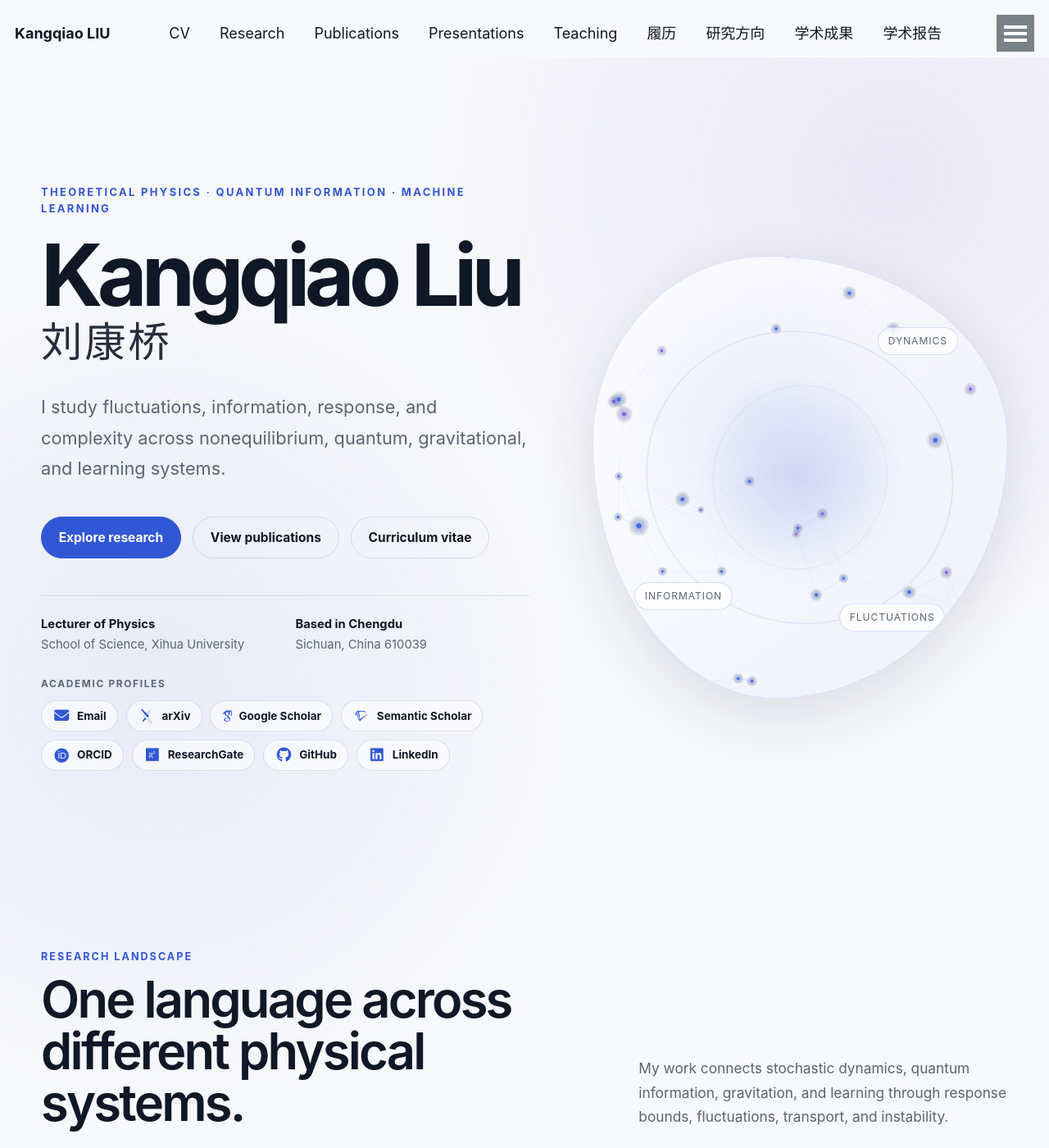
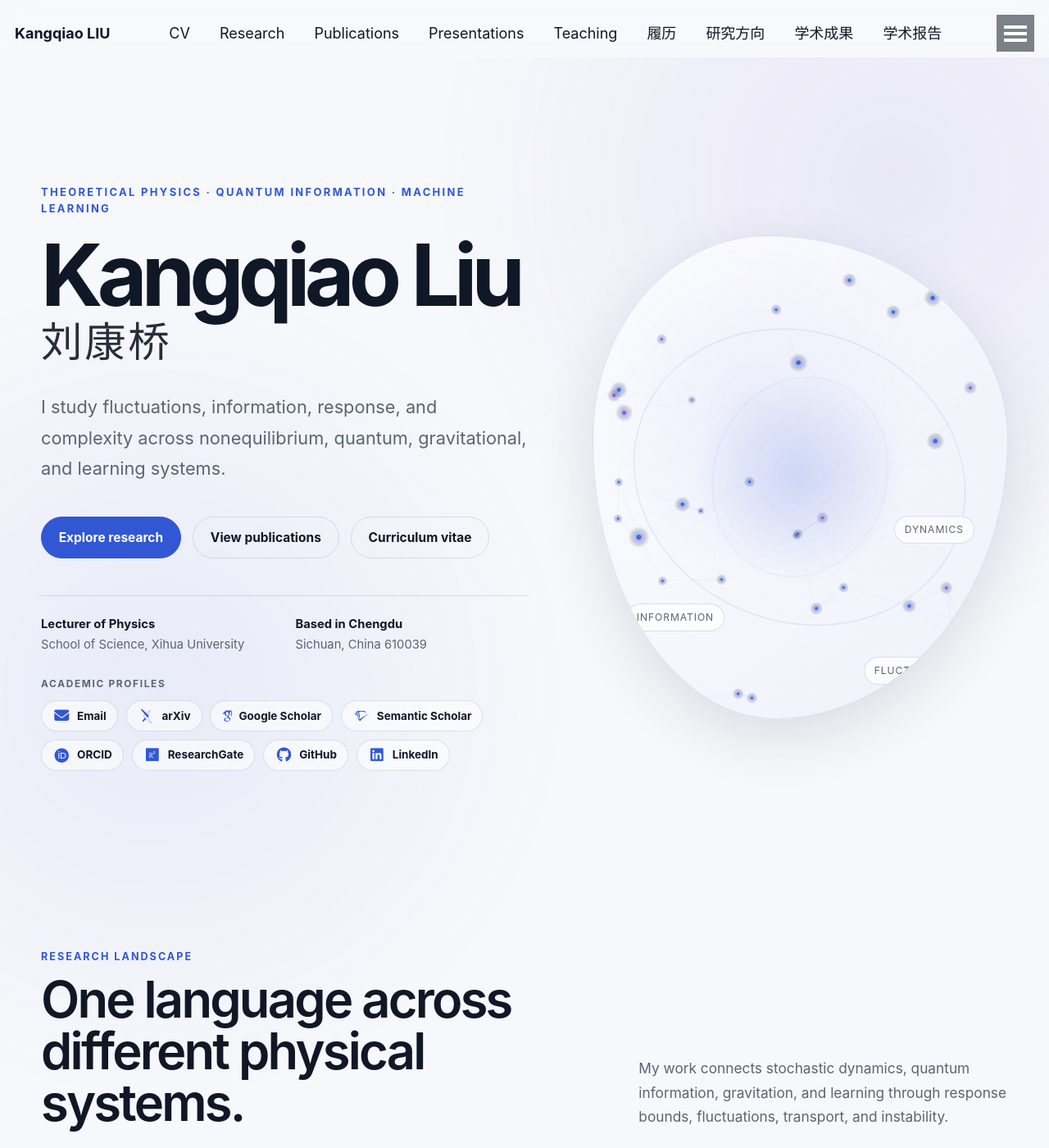
Before and after one commit to KangqiaoLiu/KangqiaoLiu.github.io, a Jekyll site: the page built from _pages/about.md, in a window 1280 px wide and 1400 px high. Shown: the whole window at 82% size. Built offline with Jekyll 4.4.1, drawn with Linux system fonts in a browser that asks for light colours; some web fonts are replaced.

Commit message:
Import homepage portrait styles

```diff
--- a/assets/css/main.scss
+++ b/assets/css/main.scss
@@ -46,3 +46,4 @@
 @import "interaction-effects";
 @import "research-field";
 @import "research-field-boost";
+@import "home-portrait";
```
